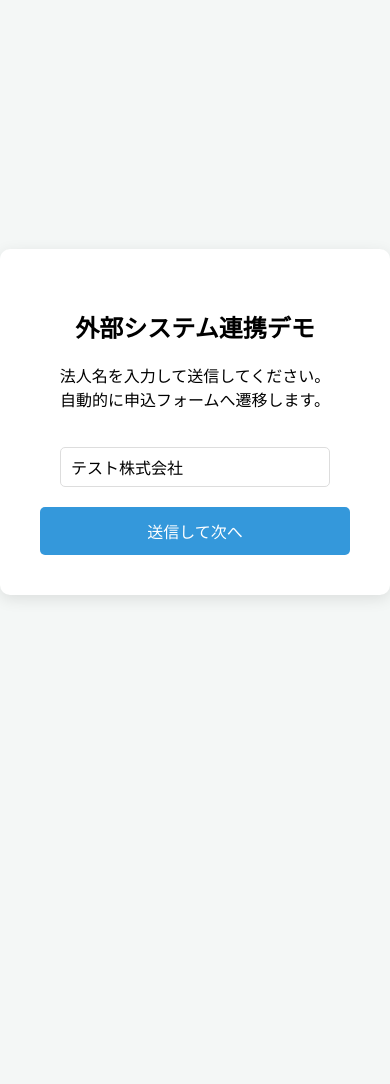
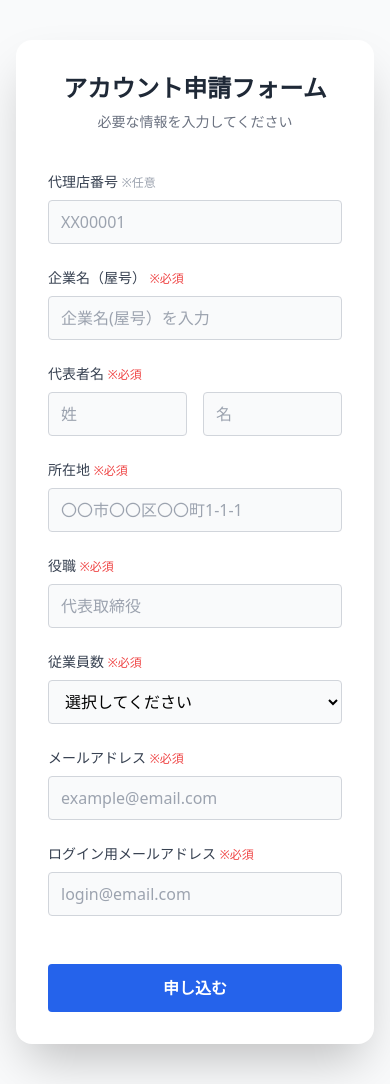
Before and after one commit to haitug08/bonobo_lp_202512, a plain HTML site: page index.html in a window 390 px wide. Before the commit the page ends 844 px from the top, so only its background shows below. Drawn offline with nearby package versions, Linux system fonts and the light colour scheme.

Commit message:
Update index.html

```diff
--- a/index.html
+++ b/index.html
@@ -3,112 +3,177 @@
 <head>
     <meta charset="UTF-8">
     <meta name="viewport" content="width=device-width, initial-scale=1.0">
-    <title>外部システム連携デモ</title>
+    <title>アカウント申請フォーム</title>
+    <script src="https://cdn.tailwindcss.com"></script>
     <style>
-        body { font-family: sans-serif; display: flex; justify-content: center; align-items: center; height: 100vh; margin: 0; background-color: #f4f7f6; }
-        .card { background: white; padding: 40px; border-radius: 10px; box-shadow: 0 4px 15px rgba(0,0,0,0.1); width: 100%; max-width: 400px; text-align: center; }
-        input { width: 80%; padding: 10px; margin: 20px 0; border: 1px solid #ddd; border-radius: 5px; font-size: 16px; }
-        button { background-color: #3498db; color: white; border: none; padding: 12px 24px; border-radius: 5px; font-size: 16px; cursor: pointer; width: 100%; transition: background 0.3s; }
-        button:hover { background-color: #2980b9; }
-        button:disabled { background-color: #ccc; cursor: not-allowed; }
-
-        /* ローディング表示 */
-        #loading { display: none; margin-top: 20px; }
-        .spinner { border: 4px solid #f3f3f3; border-top: 4px solid #3498db; border-radius: 50%; width: 30px; height: 30px; animation: spin 1s linear infinite; margin: 0 auto 10px; }
+        /* カスタムカラーの簡易再現 */
+        .text-package-primary { color: #111; }
+        .bg-package-mono-100 { background-color: #f3f4f6; }
+        .text-package-red-300 { color: #f87171; }
+        /* ローディングアニメーション */
+        #loading-overlay { display: none; position: fixed; top: 0; left: 0; width: 100%; height: 100%; background: rgba(255,255,255,0.8); z-index: 9999; justify-content: center; align-items: center; flex-direction: column; }
+        .spinner { border: 4px solid #f3f3f3; border-top: 4px solid #3498db; border-radius: 50%; width: 40px; height: 40px; animation: spin 1s linear infinite; margin-bottom: 10px; }
         @keyframes spin { 0% { transform: rotate(0deg); } 100% { transform: rotate(360deg); } }
-        .status-text { color: #666; font-size: 14px; }
     </style>
 </head>
-<body>
+<body class="bg-gray-50">
 
-<div class="card" id="form-area">
-    <h2>外部システム連携デモ</h2>
-    <p>法人名を入力して送信してください。<br>自動的に申込フォームへ遷移します。</p>
+<div id="loading-overlay">
+    <div class="spinner"></div>
+    <div id="status-text" class="text-gray-600 font-bold">送信中...</div>
+</div>
 
-    <input type="text" id="companyName" placeholder="例: 株式会社サンプル" value="テスト株式会社">
-    <button id="submitBtn" onclick="submitForm()">送信して次へ</button>
+<div class="flex items-start justify-center py-10 px-4 lg:py-20">
+    <div class="w-full max-w-2xl bg-white rounded-2xl shadow-2xl p-8 lg:p-16">
 
-    <div id="loading">
-        <div class="spinner"></div>
-        <div class="status-text" id="statusText">処理中...</div>
+        <div class="text-center mb-10">
+            <h2 class="text-2xl font-bold text-gray-800">アカウント申請フォーム</h2>
+            <p class="text-gray-500 text-sm mt-2">必要な情報を入力してください</p>
+        </div>
+
+        <form id="mainForm" class="space-y-6">
+            <div class="space-y-2">
+                <label class="block text-sm font-medium text-gray-700">代理店番号 <span class="text-xs text-gray-400">※任意</span></label>
+                <input type="text" id="agent_no" placeholder="XX00001" class="w-full h-11 border border-gray-300 rounded px-3 bg-gray-50">
+            </div>
+
+            <div class="space-y-2">
+                <label class="block text-sm font-medium text-gray-700">企業名（屋号） <span class="text-xs text-red-500">※必須</span></label>
+                <input type="text" id="company_name" placeholder="企業名(屋号）を入力" class="w-full h-11 border border-gray-300 rounded px-3 bg-gray-50">
+            </div>
+
+            <div class="space-y-2">
+                <label class="block text-sm font-medium text-gray-700">代表者名 <span class="text-xs text-red-500">※必須</span></label>
+                <div class="grid grid-cols-2 gap-4">
+                    <input type="text" id="last_name" placeholder="姓" class="w-full h-11 border border-gray-300 rounded px-3 bg-gray-50">
+                    <input type="text" id="first_name" placeholder="名" class="w-full h-11 border border-gray-300 rounded px-3 bg-gray-50">
+                </div>
+            </div>
+
+            <div class="space-y-2">
+                <label class="block text-sm font-medium text-gray-700">所在地 <span class="text-xs text-red-500">※必須</span></label>
+                <input type="text" id="address" placeholder="〇〇市〇〇区〇〇町1-1-1" class="w-full h-11 border border-gray-300 rounded px-3 bg-gray-50">
+            </div>
+
+            <div class="grid grid-cols-1 md:grid-cols-2 gap-6">
+                <div class="space-y-2">
+                    <label class="block text-sm font-medium text-gray-700">役職 <span class="text-xs text-red-500">※必須</span></label>
+                    <input type="text" id="position" placeholder="代表取締役" class="w-full h-11 border border-gray-300 rounded px-3 bg-gray-50">
+                </div>
+                <div class="space-y-2">
+                    <label class="block text-sm font-medium text-gray-700">従業員数 <span class="text-xs text-red-500">※必須</span></label>
+                    <select id="employee_count" class="w-full h-11 border border-gray-300 rounded px-3 bg-gray-50">
+                        <option value="">選択してください</option>
+                        <option value="less_than_10">10名未満</option>
+                        <option value="less_than_100">100名未満</option>
+                        <option value="less_than_300">300名未満</option>
+                        <option value="over_300">300名以上</option>
+                        <option value="sole_proprietor">個人事業主</option>
+                    </select>
+                </div>
+            </div>
+
+            <div class="space-y-2">
+                <label class="block text-sm font-medium text-gray-700">メールアドレス <span class="text-xs text-red-500">※必須</span></label>
+                <input type="email" id="email" placeholder="example@email.com" class="w-full h-11 border border-gray-300 rounded px-3 bg-gray-50">
+            </div>
+            <div class="space-y-2">
+                <label class="block text-sm font-medium text-gray-700">ログイン用メールアドレス <span class="text-xs text-red-500">※必須</span></label>
+                <input type="email" id="login_email" placeholder="login@email.com" class="w-full h-11 border border-gray-300 rounded px-3 bg-gray-50">
+            </div>
+
+            <div class="pt-6">
+                <button type="button" onclick="submitForm()" class="w-full bg-blue-600 text-white font-bold py-3 rounded hover:bg-blue-700 transition duration-300">
+                    申し込む
+                </button>
+            </div>
+        </form>
     </div>
 </div>
 
 <script>
-    // ★★★ ここにStep1で発行したGASのURLを貼り付ける ★★★
+    // ★★★ GASのURLを設定してください ★★★
     const GAS_API_URL = "https://script.google.com/macros/s/AKfycbyXxxbjJZSPQmerExCvxpRmCFrUhwUi0_JtVUowEoZqTQbyz4qBU4zdqPPxf7LZM6RN/exec";
 
     async function submitForm() {
-        const name = document.getElementById('companyName').value;
-        if(!name) return alert("法人名を入力してください");
+        // 1. フォームデータの収集
+        const formData = {
+            agent_no: document.getElementById('agent_no').value,
+            company_name: document.getElementById('company_name').value,
+            last_name: document.getElementById('last_name').value,
+            first_name: document.getElementById('first_name').value,
+            address: document.getElementById('address').value,
+            position: document.getElementById('position').value,
+            employee_count: document.getElementById('employee_count').value,
+            email: document.getElementById('email').value,
+            login_email: document.getElementById('login_email').value
+        };
 
-        // UI切り替え
-        document.getElementById('submitBtn').disabled = true;
-        document.getElementById('loading').style.display = 'block';
-        updateStatus("Kintoneへデータを送信中...");
+        // 簡易バリデーション
+        if(!formData.company_name || !formData.last_name || !formData.email) {
+            alert("必須項目を入力してください");
+            return;
+        }
+
+        // 2. 送信処理開始
+        const loader = document.getElementById('loading-overlay');
+        const statusText = document.getElementById('status-text');
+        loader.style.display = 'flex';
+        statusText.textContent = "データを送信中...";
 
         try {
-            // 1. レコード作成リクエスト (POST)
-            // GASの仕様上、CORSエラー回避のため no-cors モード等は使わず、redirectをfollowさせる
-            // 実際はGASのdoPostは特殊な挙動をするため、text/plainで送るのが定石
+            // GASへPOST送信
             const response = await fetch(GAS_API_URL + "?action=create", {
                 method: "POST",
-                body: JSON.stringify({ company: name })
+                body: JSON.stringify(formData)
             });
+            const json = await response.json();
 
-            const json = await response.json();
-            const recordId = json.id;
+            if (!json.id) throw new Error("ID取得失敗");
 
-            if (!recordId) throw new Error("ID取得失敗");
-
-            updateStatus("URL生成待ち... (ポーリング中)");
-
-            // 2. URL監視ループ (ポーリング)
-            pollForUrl(recordId);
+            // 3. ポーリング開始
+            statusText.textContent = "アカウント準備中...そのままお待ちください";
+            pollForUrl(json.id);
 
         } catch (e) {
             console.error(e);
-            alert("エラーが発生しました: " + e.message);
-            document.getElementById('submitBtn').disabled = false;
-            document.getElementById('loading').style.display = 'none';
+            alert("エラー: " + e.message);
+            loader.style.display = 'none';
         }
     }
 
     async function pollForUrl(recordId) {
         let attempts = 0;
-        const maxAttempts = 20; // 最大20回 (約20-30秒)
+        const maxAttempts = 20;
 
         const interval = setInterval(async () => {
             attempts++;
-            updateStatus(`URL生成待ち... (${attempts}秒経過)`);
+            // 3秒経ったらメッセージを変えて体感速度をごまかす
+            if(attempts > 3) {
+                 document.getElementById('status-text').textContent = "最終確認中...";
+            }
 
             try {
-                // GETリクエストで確認
                 const response = await fetch(`${GAS_API_URL}?action=check&id=${recordId}`);
                 const data = await response.json();
 
                 if (data.url) {
                     clearInterval(interval);
-                    updateStatus("完了！リダイレクトします...");
+                    document.getElementById('status-text').textContent = "完了！リダイレクトします";
 
-                    // 少しだけ完了メッセージを見せる演出（なくても良い）
+                    // 少し待ってからリダイレクト
                     setTimeout(() => {
                         window.location.href = data.url;
                     }, 500);
                 } else if (attempts >= maxAttempts) {
                     clearInterval(interval);
-                    alert("タイムアウト：URLが生成されませんでした。");
-                    document.getElementById('submitBtn').disabled = false;
-                    document.getElementById('loading').style.display = 'none';
+                    alert("タイムアウトしました。管理者に問い合わせてください。");
+                    document.getElementById('loading-overlay').style.display = 'none';
                 }
             } catch (e) {
                 console.error("Polling error", e);
             }
-        }, 1500); // 1.5秒ごとに確認
-    }
-
-    function updateStatus(msg) {
-        document.getElementById('statusText').textContent = msg;
+        }, 1500);
     }
 </script>
 
```
